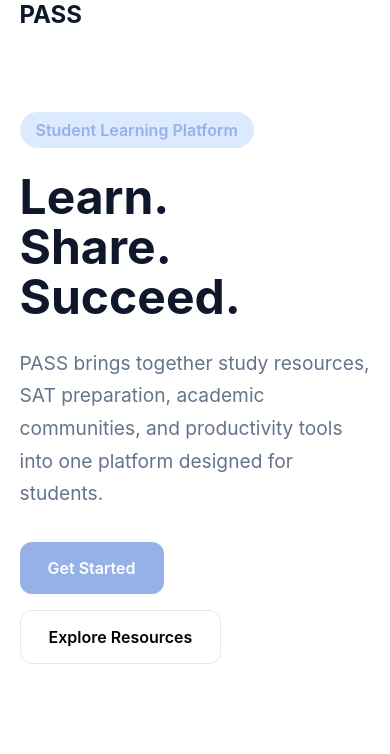
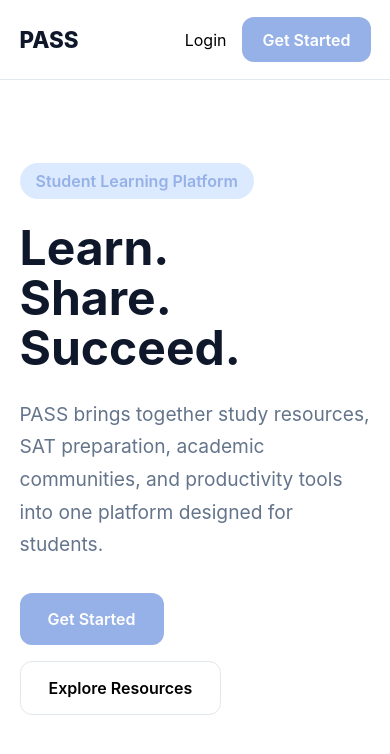
Before and after one commit to thisisemily73/peer-academic-study-support, a React (Vite) app: page / in a window 390 px wide. Shown: the top 754 px of the page. Built offline with nearby package versions, Linux system fonts and the light colour scheme.

Commit message:
Added navbar with media query

```diff
--- a/src/components/Navbar.jsx
+++ /dev/null
@@ -1,9 +0,0 @@
-export default function Navbar() {
-  return (
-    <nav>
-      <div className="container">
-        <h2>PASS</h2>
-      </div>
-    </nav>
-  );
-}
--- /dev/null
+++ b/src/components/Navbar/Navbar.css
@@ -0,0 +1,72 @@
+nav {
+  height: 80px;
+
+  display: flex;
+  align-items: center;
+
+  border-bottom: 1px solid var(--border);
+
+  background: rgba(255, 255, 255, 0.9);
+
+  backdrop-filter: blur(10px);
+
+  position: sticky;
+  top: 0;
+
+  z-index: 100;
+}
+
+.nav-container {
+  width: min(90%, var(--max-width));
+
+  margin: 0 auto;
+
+  display: flex;
+  justify-content: space-between;
+  align-items: center;
+}
+
+.logo {
+  font-size: 1.4rem;
+  font-weight: 800;
+}
+
+.nav-links {
+  display: flex;
+  gap: 2rem;
+
+  color: var(--text-light);
+}
+
+.nav-links a:hover {
+  color: var(--text);
+}
+
+.nav-actions {
+  display: flex;
+  gap: 1rem;
+}
+
+.login-btn {
+  background: transparent;
+  border: none;
+}
+
+.get-started-btn {
+  border: none;
+
+  background: var(--primary);
+  color: white;
+
+  padding: 0.8rem 1.25rem;
+
+  border-radius: var(--radius);
+
+  font-weight: 600;
+}
+
+@media (max-width: 768px) {
+  .nav-links {
+    display: none;
+  }
+}
--- /dev/null
+++ b/src/components/Navbar/Navbar.jsx
@@ -0,0 +1,28 @@
+import "./Navbar.css";
+
+export default function Navbar() {
+  return (
+    <nav>
+      <div className="nav-container">
+        <div className="logo">PASS</div>
+
+        <div className="nav-links">
+          <a href="#">Notes</a>
+          <a href="#">SAT Prep</a>
+          <a href="#">Community</a>
+          <a href="#">Dashboard</a>
+        </div>
+
+        <div className="nav-actions">
+          <button className="login-btn">
+            Login
+          </button>
+
+          <button className="get-started-btn">
+            Get Started
+          </button>
+        </div>
+      </div>
+    </nav>
+  );
+}
--- a/src/pages/Home.jsx
+++ b/src/pages/Home.jsx
@@ -1,4 +1,4 @@
-import Navbar from "../components/Navbar";
+import Navbar from "../components/Navbar/Navbar";
 
 export default function Home() {
   return (
```
